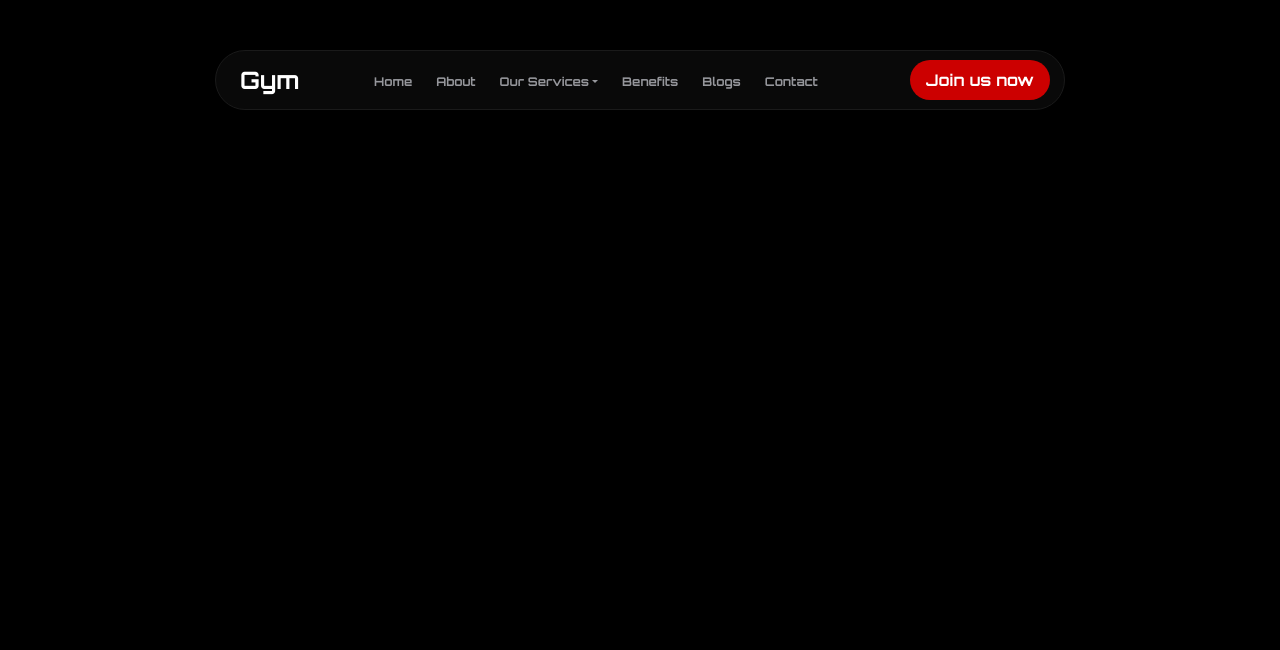
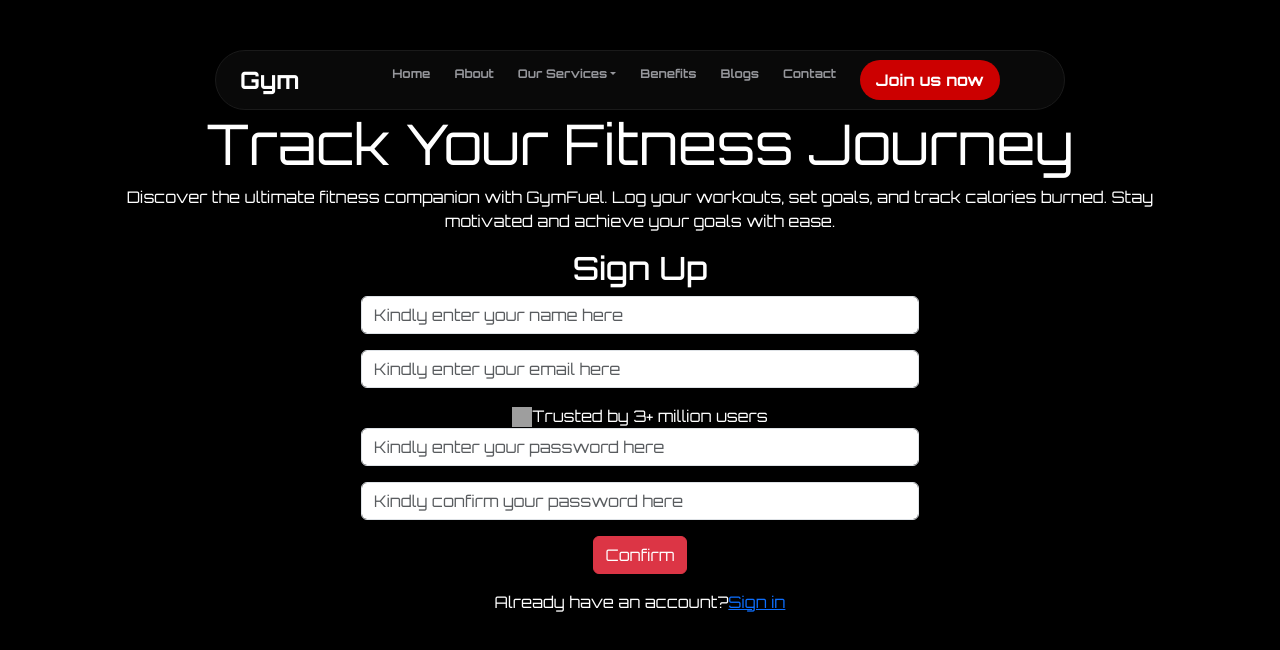
Before and after one commit to redoc51624/gym-framer, a React (Create React App) app: page /join-us in a window 1280 px wide. Shown: the top 650 px of the page. Built offline with nearby package versions, Linux system fonts and the light colour scheme; grey boxes are pictures that could not be loaded.

Commit message:
Join us and blog component  & css
-Join us and blog component  & css

```diff
--- a/src/App.css
+++ b/src/App.css
@@ -233,3 +233,10 @@ body {
   font-size: 14px;
   color: #888;
 }
+
+
+/* JOIN US */
+.form-container {
+  margin: 0 auto;
+  width: 50%;
+}
--- a/src/App.js
+++ b/src/App.js
@@ -7,6 +7,7 @@ import Blogs from './components/Blogs';
 import Contact from './components/Contact';
 import Workout from './components/Workout';
 import Diet from './components/Diet';
+import JoinUs from './components/JoinUs';
 
 const Home = () => (
   <div className="hero-section">
@@ -42,8 +43,9 @@ const App = () => {
             <li><Link to="/benefits">Benefits</Link></li>
             <li><Link to="/blogs">Blogs</Link></li>
             <li><Link to="/contact">Contact</Link></li>
+            <li><Link to="/join-us"><button className="join-button">Join us now</button></Link></li>
           </ul>
-          <button className="join-button">Join us now</button>
+
         </nav>
 
         <Routes>
@@ -54,6 +56,7 @@ const App = () => {
           <Route path="/benefits" element={<Benefits />} />
           <Route path="/blogs" element={<Blogs />} />
           <Route path="/contact" element={<Contact />} />
+          <Route path="/join-us" element={<JoinUs />} />
         </Routes>
       </div>
     </Router>
--- a/src/components/Blogs.js
+++ b/src/components/Blogs.js
@@ -3,8 +3,86 @@ import React from 'react'
 const Blogs = () => {
     return (
         <div className='content'>
-            <h2>Blogs</h2>
-            <p>Read our latest articles and tips on fitness and wellness.</p>
+            <div class="container py-5">
+                <div class="row">
+                    <div class="col-lg-8 mb-4">
+                        <div class="card bg-dark text-white">
+                            <img alt="People exercising in a gym" class="card-img" height="400" src="https://storage.googleapis.com/a1aa/image/xLKbTNW2evQrJqRQUtboxBsFqEfaD4x7eqobdyfJeG2WqjpfE.jpg" width="800" />
+                            <div class="card-img-overlay d-flex flex-column justify-content-end">
+                                <span class="badge bg-danger mb-2">
+                                    Exercise
+                                </span>
+                                <h5 class="card-title">
+                                    CONQUERING CONSISTENCY: HOW TO MAKE EXERCISE A HABIT YOU LOVE
+                                </h5>
+                                <div class="d-flex justify-content-between align-items-center">
+                                    <small class="text-muted">
+                                        <i class="fas fa-calendar-alt">
+                                        </i>
+                                        Jun 28, 2024
+                                    </small>
+                                    <div class="author">
+                                        <img alt="Author Benjamin" height="30" src="https://storage.googleapis.com/a1aa/image/nrQsdjvNArLMF1oEZsjNWrsl1G4O3LAiwDEs0112ATOUHTfJA.jpg" width="30" />
+                                        <small class="text-muted">
+                                            Benjamin
+                                        </small>
+                                    </div>
+                                </div>
+                            </div>
+                        </div>
+                    </div>
+                    <div class="col-lg-4">
+                        <div class="card bg-dark text-white mb-4">
+                            <img alt="Person preparing healthy food" class="card-img" height="200" src="https://storage.googleapis.com/a1aa/image/6avxGEhbdYIwB5ApBnHuuFc7h5qf6FYfsoMsRxw1Cafo6Y6nA.jpg" width="400" />
+                            <div class="card-img-overlay d-flex flex-column justify-content-end">
+                                <span class="badge bg-warning text-dark mb-2">
+                                    Weight loss
+                                </span>
+                                <h5 class="card-title">
+                                    WEIGHT LOSS: A SUSTAINABLE APPROACH FOR A HEALTHIER YOU
+                                </h5>
+                                <div class="d-flex justify-content-between align-items-center">
+                                    <small class="text-muted">
+                                        <i class="fas fa-calendar-alt">
+                                        </i>
+                                        Jun 26, 2024
+                                    </small>
+                                    <div class="author">
+                                        <img alt="Author Jessica" height="30" src="https://storage.googleapis.com/a1aa/image/rgQGAPR5mYKmERS0WHRDYUB2fpuERAyIZ6ieQUM4ktyWdM9TA.jpg" width="30" />
+                                        <small class="text-muted">
+                                            Jessica
+                                        </small>
+                                    </div>
+                                </div>
+                            </div>
+                        </div>
+                        <div class="card bg-dark text-white">
+                            <img alt="Healthy food with vegetables and meat" class="card-img" height="200" src="https://storage.googleapis.com/a1aa/image/TnVYpiafeZmt1UaHxReM70HFNerij2BKNFQFPPOt3OX60x0PB.jpg" width="400" />
+                            <div class="card-img-overlay d-flex flex-column justify-content-end">
+                                <span class="badge bg-success mb-2">
+                                    Nutrition
+                                </span>
+                                <h5 class="card-title">
+                                    FUEL YOUR FITNESS: A GUIDE TO NUTRITION FOR PEAK PERFORMANCE
+                                </h5>
+                                <div class="d-flex justify-content-between align-items-center">
+                                    <small class="text-muted">
+                                        <i class="fas fa-calendar-alt">
+                                        </i>
+                                        Jun 23, 2024
+                                    </small>
+                                    <div class="author">
+                                        <img alt="Author David" height="30" src="https://storage.googleapis.com/a1aa/image/OZGgjmLwaeT8VSIiS91CvDfldHKkjygeIR7oeQl9Fdgz0x0PB.jpg" width="30" />
+                                        <small class="text-muted">
+                                            David
+                                        </small>
+                                    </div>
+                                </div>
+                            </div>
+                        </div>
+                    </div>
+                </div>
+            </div>
         </div>
     )
 }
--- /dev/null
+++ b/src/components/JoinUs.js
@@ -0,0 +1,54 @@
+import React from 'react'
+
+const JoinUs = () => {
+    return (
+        <div>
+            <div className="bg-image">
+                <div className="overlay">
+                    <h1 className="display-4">
+                        Track Your Fitness Journey
+                    </h1>
+                    <p>
+                        Discover the ultimate fitness companion with GymFuel. Log your workouts, set goals, and track calories burned. Stay motivated and achieve your goals with ease.
+                    </p>
+                    <div className="form-container">
+                        <h2>
+                            Sign Up
+                        </h2>
+                        <form>
+                            <div className="mb-3">
+                                <input className="form-control" placeholder="Kindly enter your name here" type="text" />
+                            </div>
+                            <div className="mb-3">
+                                <input className="form-control" placeholder="Kindly enter your email here" type="email" />
+                            </div>
+                            <div className="trusted">
+                                <img alt="Trusted icon" height="20" src="https://storage.googleapis.com/a1aa/image/hM9C9mQ1HmJZGJ9LZ90MFk2K33U7NIf3eWDnHsgJtPucdM9TA.jpg" width="20" />
+                                <span>
+                                    Trusted by 3+ million users
+                                </span>
+                            </div>
+                            <div className="mb-3">
+                                <input className="form-control" placeholder="Kindly enter your password here" type="password" />
+                            </div>
+                            <div className="mb-3">
+                                <input className="form-control" placeholder="Kindly confirm your password here" type="password" />
+                            </div>
+                            <button className="btn btn-danger" type="submit">
+                                Confirm
+                            </button>
+                        </form>
+                        <p className="mt-3">
+                            Already have an account?
+                            <a href="/#">
+                                Sign in
+                            </a>
+                        </p>
+                    </div>
+                </div>
+            </div>
+        </div>
+    )
+}
+
+export default JoinUs
```
